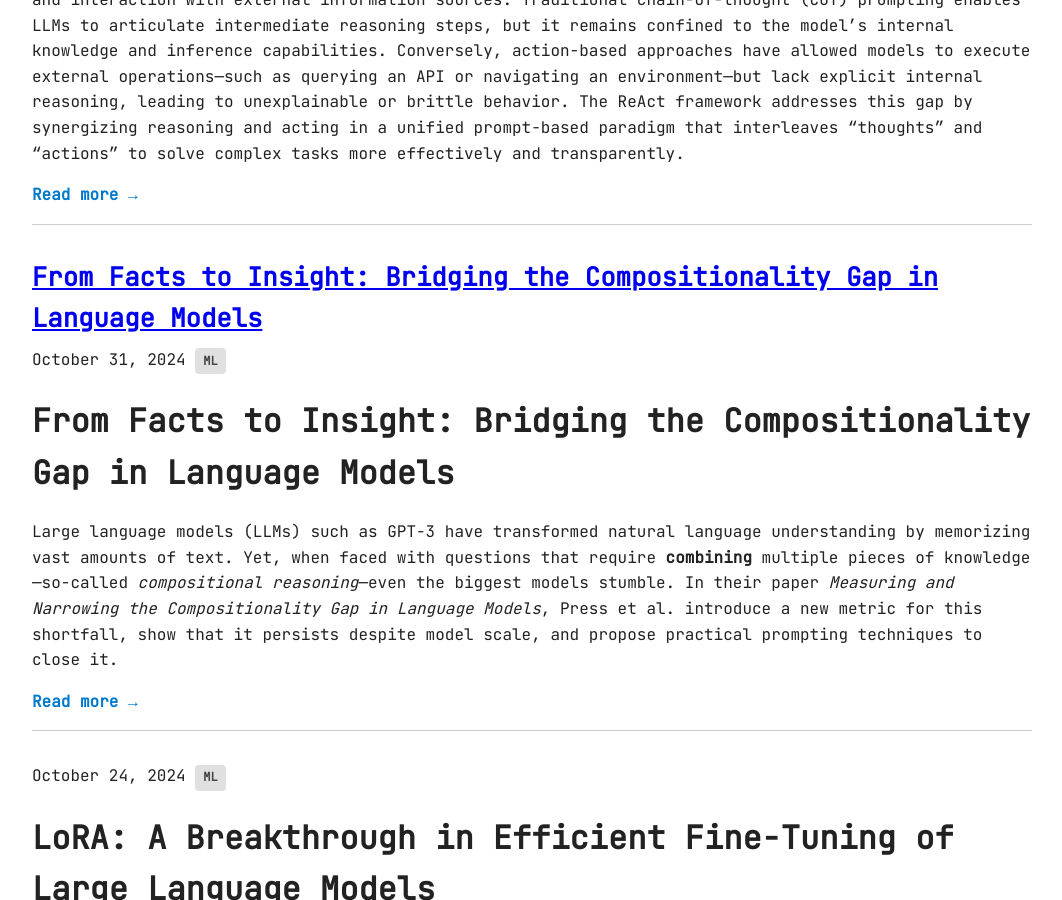
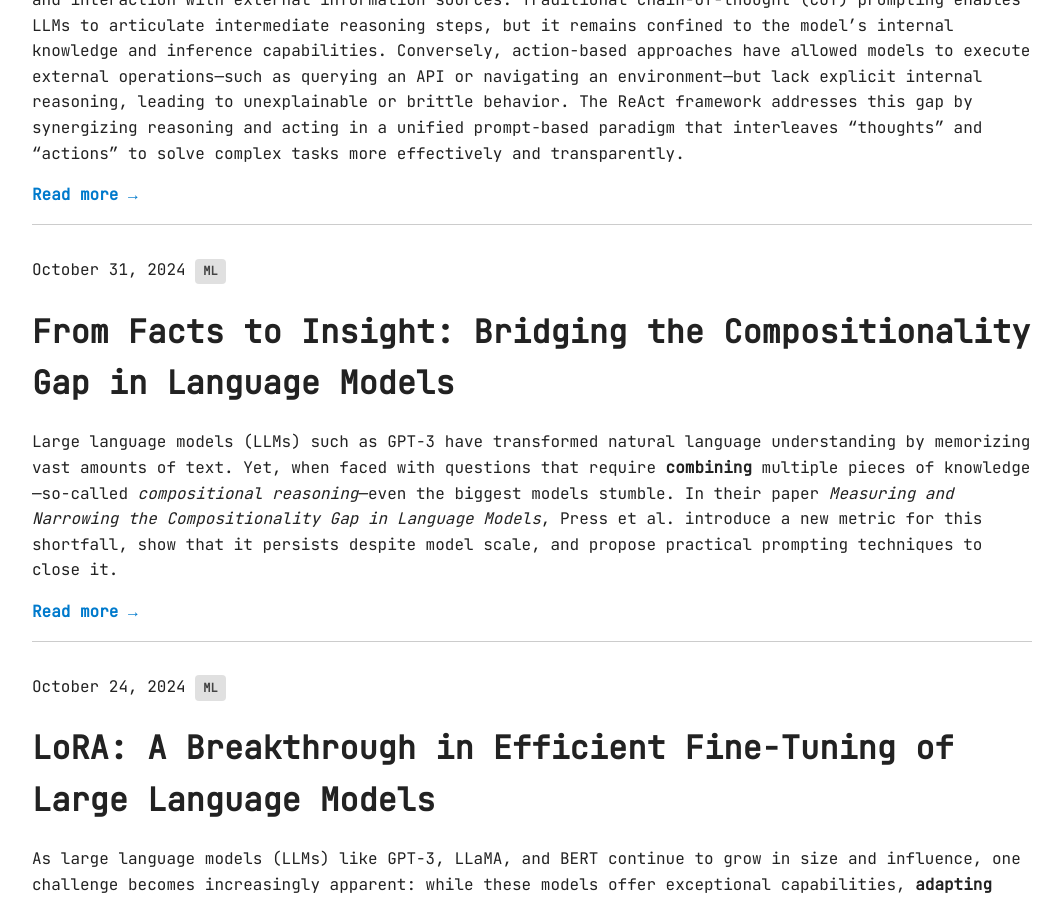
Before and after one commit to Raahul-Thakur/tensorandquarks.github.io, a Jekyll site: the page built from index.md, in a window 1280 px wide and 900 px high, scrolled down 8515 px. Shown: the whole window, without its empty margins (108-1170 px from the left). Built offline with Jekyll 4.4.1, drawn with Linux system fonts in a browser that asks for light colours.

Commit message:
Update 2024-10-31-Gap-in-llms.md

```diff
--- a/_posts/2024-10-31-Gap-in-llms.md
+++ b/_posts/2024-10-31-Gap-in-llms.md
@@ -1,6 +1,6 @@
 ---
 layout: default
-title: "From Facts to Insight: Bridging the Compositionality Gap in Language Models"
+title: ""
 date: 2024-10-31
 tags: [ML]
 ---
```
